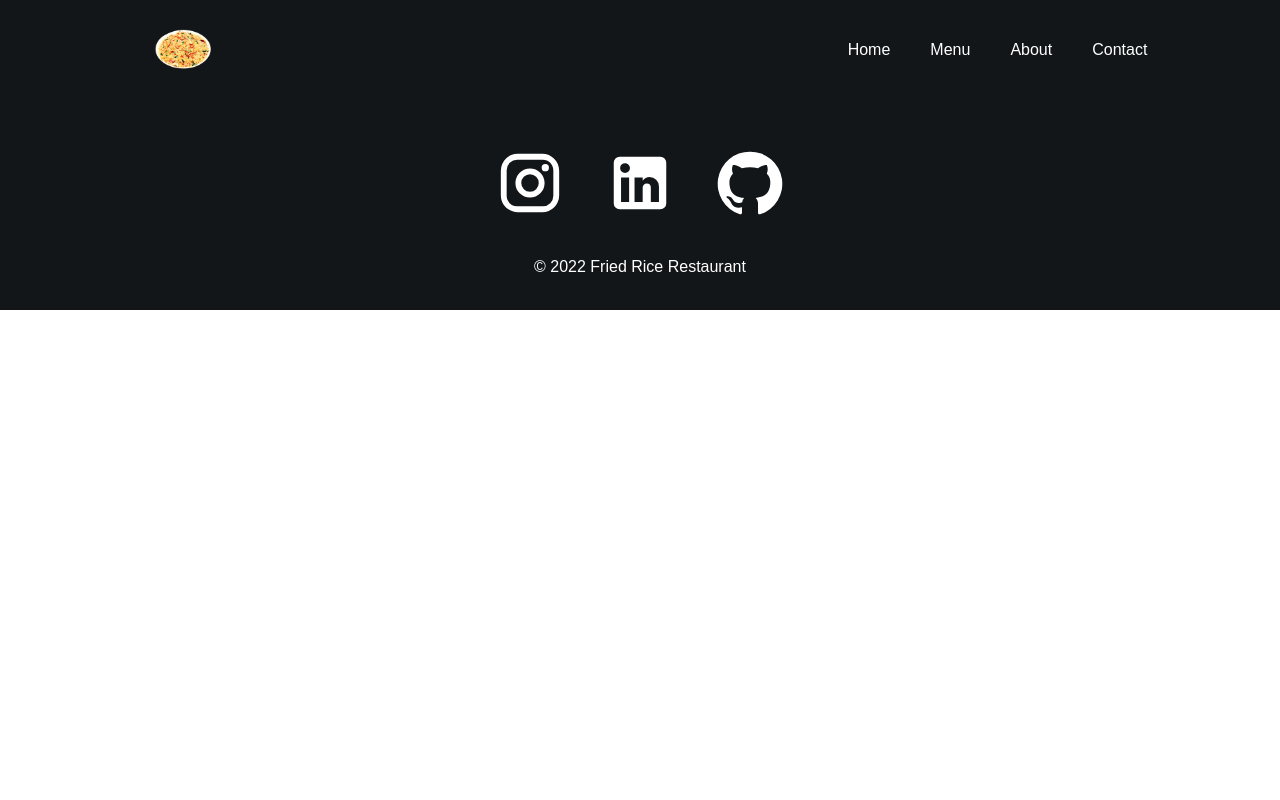
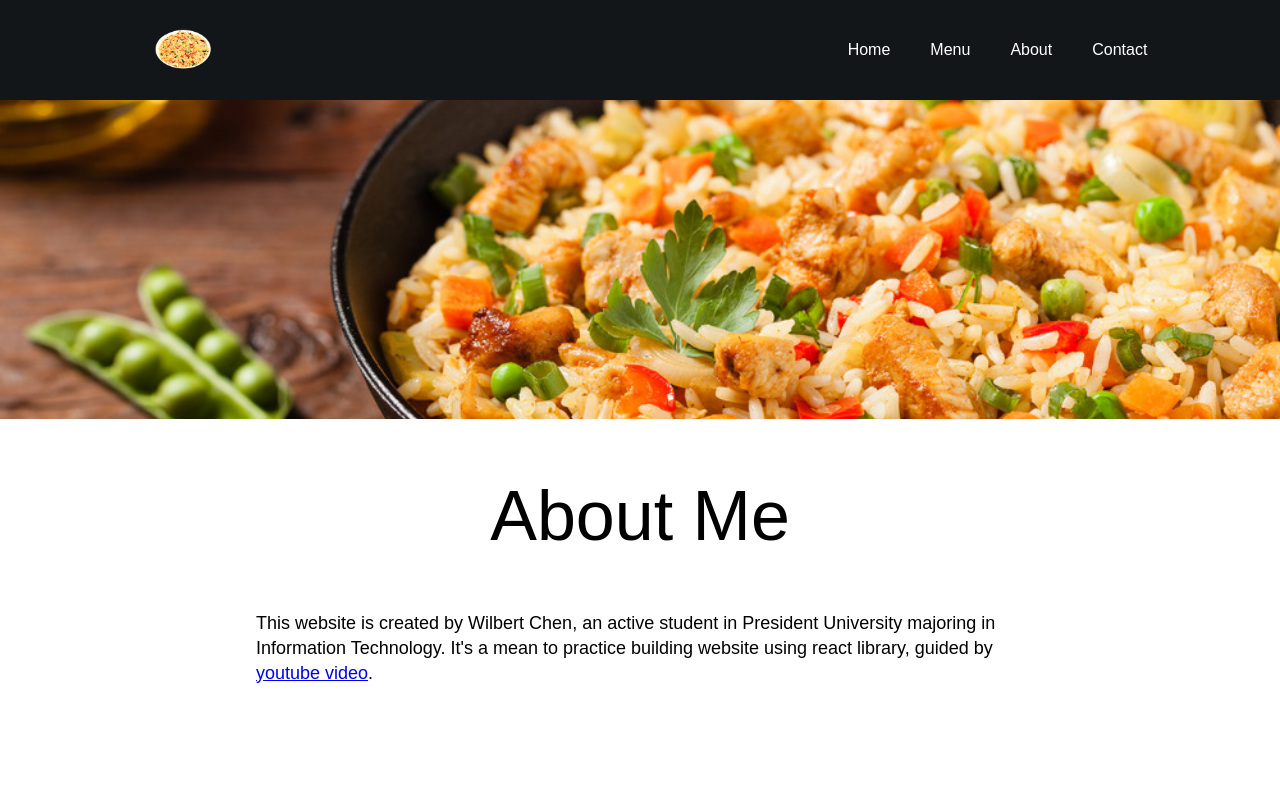
Before and after one commit to wchen19/fried-rice-restaurant, a React (Create React App) app: page /about in a window 1280 px wide. Shown: the top 800 px of the page. Built offline with nearby package versions, Linux system fonts and the light colour scheme.

Commit message:
feat: add about page

```diff
--- a/src/App.js
+++ b/src/App.js
@@ -2,6 +2,8 @@ import "./App.css";
 import Navbar from "./components/Navbar";
 import Footer from "./components/Footer";
 import Home from "./pages/Home";
+import Menu from "./pages/Menu";
+import About from "./pages/About";
 import { BrowserRouter as Router, Route, Routes } from "react-router-dom";
 
 function App() {
@@ -11,6 +13,8 @@ function App() {
         <Navbar />
         <Routes>
           <Route path="/" element={<Home />} />
+          <Route path="menu" element={<Menu />} />
+          <Route path="about" element={<About />} />
         </Routes>
         <Footer />
       </Router>
--- /dev/null
+++ b/src/pages/About.js
@@ -0,0 +1,32 @@
+import React from "react";
+import JumbotronAbout from "../assets/jumbotron-about.jpg";
+import "../styles/About.css";
+
+function About() {
+  return (
+    <div className="about">
+      <div
+        className="aboutTop"
+        style={{ backgroundImage: `url(${JumbotronAbout})` }}
+      ></div>
+      <div className="aboutBottom">
+        <h1>About Me</h1>
+        <p>
+          This website is created by Wilbert Chen, an active student in
+          President University majoring in Information Technology. It's a mean
+          to practice building website using react library, guided by{" "}
+          <a
+            href="https://youtu.be/QwarZBtFoFA"
+            target="_blank"
+            rel="noreferrer"
+          >
+            youtube video
+          </a>
+          .
+        </p>
+      </div>
+    </div>
+  );
+}
+
+export default About;
--- /dev/null
+++ b/src/styles/About.css
@@ -0,0 +1,39 @@
+.about {
+    width: 100%;
+    height: 90vh;
+    display: flex;
+    flex-direction: column;
+  }
+
+  .aboutTop {
+    width: 100%;
+    height: 50%;
+    background-position: center;
+    background-repeat: no-repeat;
+    background-size: cover;
+    font-family: "Gill Sans", "Gill Sans MT", Calibri, "Trebuchet MS", sans-serif;
+  }
+
+  .aboutBottom {
+    display: flex;
+    flex-direction: column;
+    height: 55%;
+    align-items: center;
+    margin-top: 50px;
+  }
+
+  .aboutBottom p {
+    width: 60%;
+    line-height: 25px;
+    font-size: 18px;
+  }
+
+  .about .aboutBottom h1 {
+    font-weight: 400;
+    font-size: 70px;
+    color: black;
+    height: 30px;
+    display: flex;
+    justify-content: center;
+    transform: translateY(-40px);
+  }
```
Also changed, not shown: src/assets/jumbotron-about.jpg (added).
